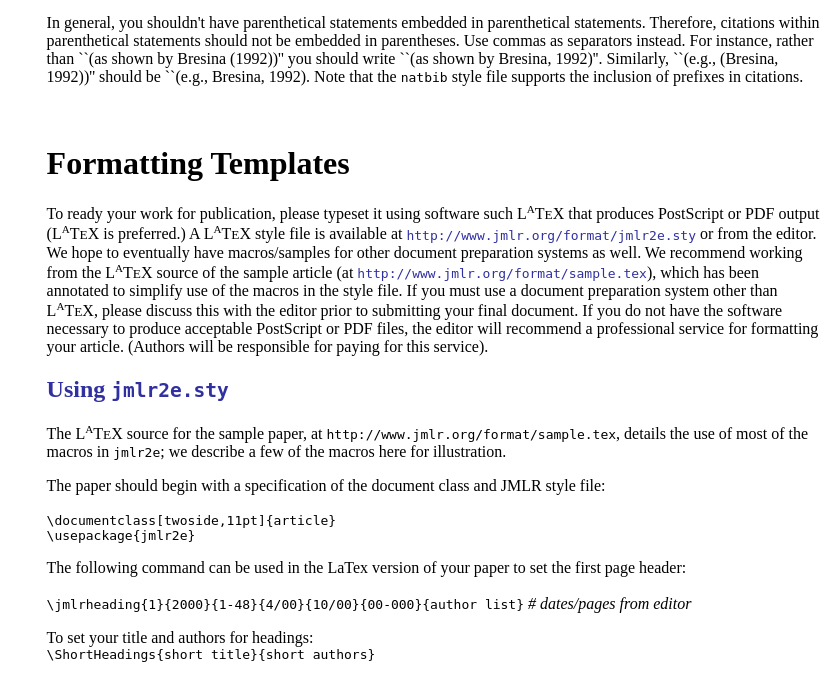
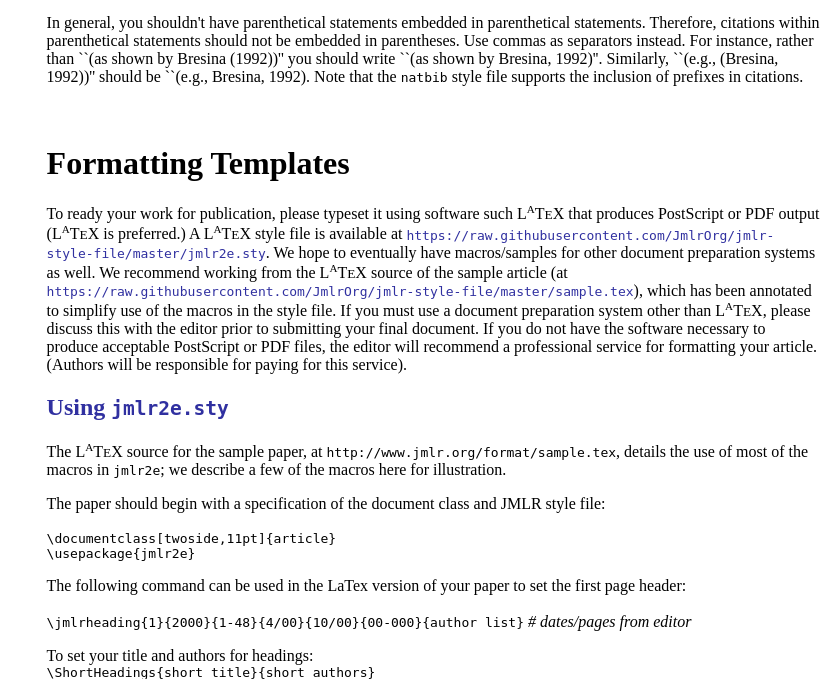
Before and after one commit to JmlrOrg/webpage, a Python web app: template templates/beta/format/format.html in a window 1280 px wide. Shown: the part 3039-3718 px from the top of the page, without its empty margins (443-1280 px from the left). Run offline with Jinja, Linux system fonts and the light colour scheme; the template is opened without the code that fills it, so the values that code supplies are empty.

Commit message:
Update link to style sheets

```diff
--- a/templates/beta/format/format.html
+++ b/templates/beta/format/format.html
@@ -327,15 +327,14 @@ the quality of your scholarship. Please prepare complete and accurate citations.
     ><small>A</small></sup
   >T<small>E</small>X is preferred.) A L<sup><small>A</small></sup
   >T<small>E</small>X style file is available at
-  <a href="http://www.jmlr.org/format/jmlr2e.sty"
-    ><tt>http://www.jmlr.org/format/jmlr2e.sty</tt></a
-  >
-  or from the editor. We hope to eventually have macros/samples for other
+  <a href="https://raw.githubusercontent.com/JmlrOrg/jmlr-style-file/master/jmlr2e.sty"
+    ><tt>https://raw.githubusercontent.com/JmlrOrg/jmlr-style-file/master/jmlr2e.sty</tt></a
+  >. We hope to eventually have macros/samples for other
   document preparation systems as well. We recommend working from the L<sup
     ><small>A</small></sup
   >T<small>E</small>X source of the sample article (at
-  <a href="http://www.jmlr.org/format/sample.tex"
-    ><tt>http://www.jmlr.org/format/sample.tex</tt></a
+  <a href="https://raw.githubusercontent.com/JmlrOrg/jmlr-style-file/master/sample.tex"
+    ><tt>https://raw.githubusercontent.com/JmlrOrg/jmlr-style-file/master/sample.tex</tt></a
   >), which has been annotated to simplify use of the macros in the style file.
   If you must use a document preparation system other than L<sup
     ><small>A</small></sup
```
